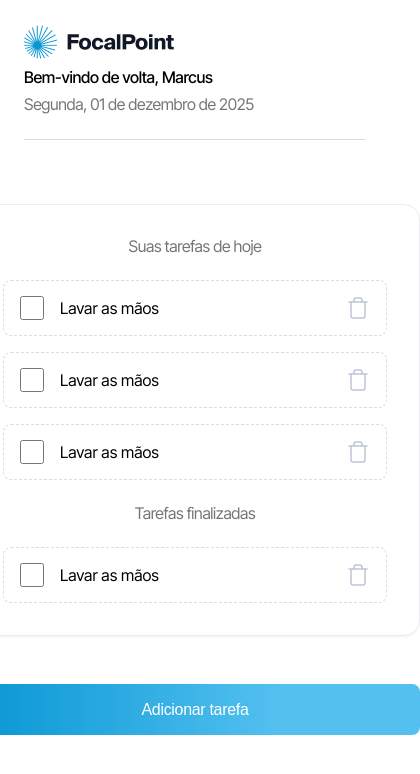
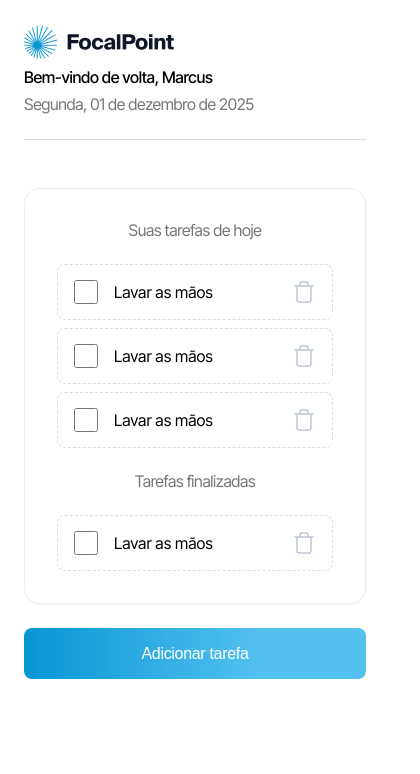
Before and after one commit to DevPBDias/legaplan-teste-tecnico, a Next.js app: page / in a window 390 px wide. Shown: the top 774 px of the page, 420 px wide, since content can reach past the window. Built offline with nearby package versions, Linux system fonts and the light colour scheme.

Commit message:
feat: changed width of media queries and added responsiveness to Tasks components

```diff
--- a/src/app/_base.scss
+++ b/src/app/_base.scss
@@ -35,3 +35,10 @@ main {
   margin-top: 24px;
   gap: 24px;
 }
+
+
+@media (max-width: 768px) {
+  main {
+      padding: 24px;
+  }
+}
--- a/src/components/addTaskBtn/styles.scss
+++ b/src/components/addTaskBtn/styles.scss
@@ -11,5 +11,10 @@
     line-height: 19.36px;
     letter-spacing: -0.02em;
     text-align: center;
-    margin-top: 24px;
 }
+
+@media (max-width: 768px) {
+    .add-task-btn {
+        width: 100%;
+    }
+  }
--- a/src/components/header/styles.scss
+++ b/src/components/header/styles.scss
@@ -38,7 +38,7 @@ header {
     }
 }
 
-@media (max-width: 600px) {
+@media (max-width: 768px) {
     header {
         margin-inline: 24px;
 
--- a/src/components/modals/styles.scss
+++ b/src/components/modals/styles.scss
@@ -93,7 +93,7 @@ section {
     }
 }
 
-@media (max-width: 600px) {
+@media (max-width: 768px) {
     section {
         width: 100%;
         padding: 24px;
--- a/src/components/taskList/styles.scss
+++ b/src/components/taskList/styles.scss
@@ -6,7 +6,7 @@
     width: 450px;
     height: fit-content;
     gap: 24px;
-    margin-top: 40px;
+    margin-top: 16px;
     padding: 32px;
     gap: 24px;
     border-radius: 16px;
@@ -31,3 +31,14 @@
         color: rgba(0, 0, 0, 0.54);
     }
 }
+
+@media (max-width: 768px) {
+    .card-container {
+        width: 100%;
+        margin-top: 0;
+
+        div {
+            gap: 8px;
+        }
+    }
+  }
```
